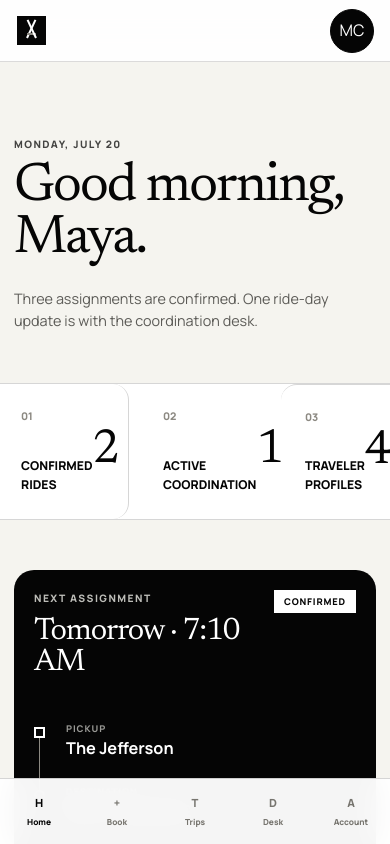
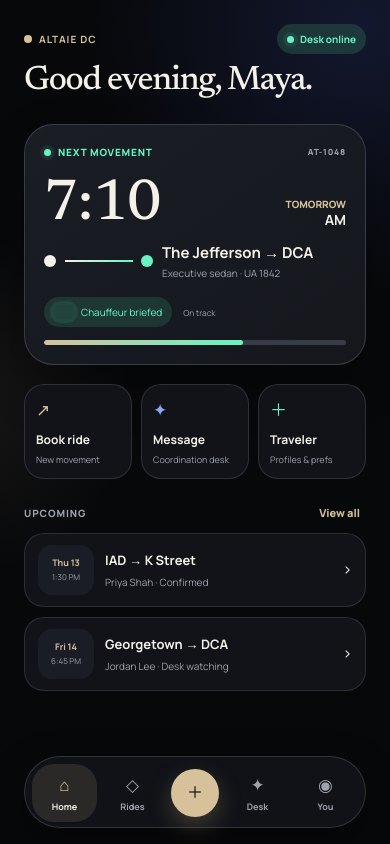
Before and after one commit to TOUSE-INC/Altaie, a Next.js app: page /portal in a window 390 px wide. Shown: the top 844 px of the page. Built offline with nearby package versions, Linux system fonts and the light colour scheme.

Commit message:
Wire advanced mobile client portal

```diff
--- a/app/portal/page.tsx
+++ b/app/portal/page.tsx
@@ -1,14 +1,22 @@
 import type { Metadata } from "next";
 import { PortalPrototype } from "./PortalPrototype";
+import { AdvancedMobilePortal } from "./AdvancedMobilePortal";
 import "./portal.css";
 import "./mobile-safari.css";
 
 export const metadata: Metadata = {
-  title: "Client portal preview",
-  description: "Interactive Altaie client portal prototype for executive transportation coordination.",
+  title: "Client portal",
+  description: "Altaie executive transportation coordination, ride status, traveler preferences, and booking requests.",
   robots: { index: false, follow: false },
 };
 
 export default function PortalPage() {
-  return <PortalPrototype />;
+  return (
+    <>
+      <div className="portal-desktop-existing">
+        <PortalPrototype />
+      </div>
+      <AdvancedMobilePortal />
+    </>
+  );
 }
```
